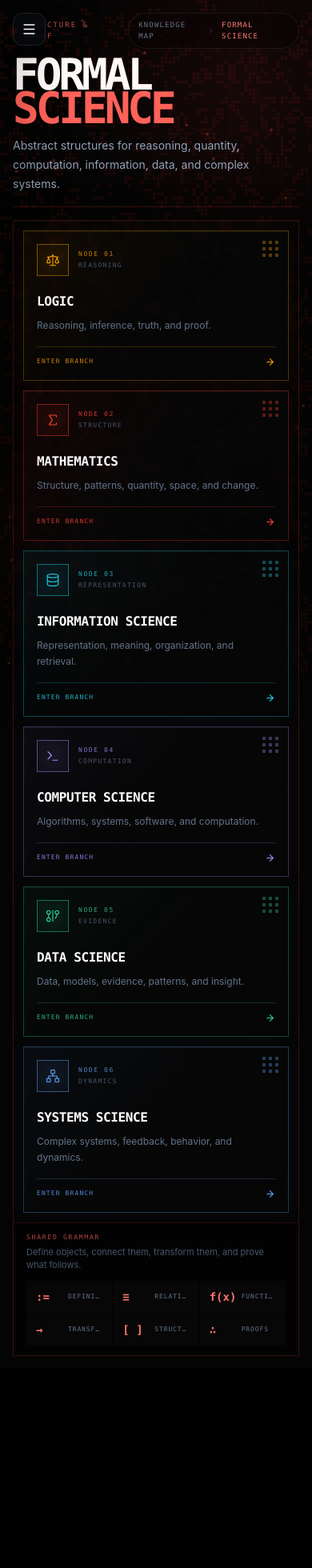
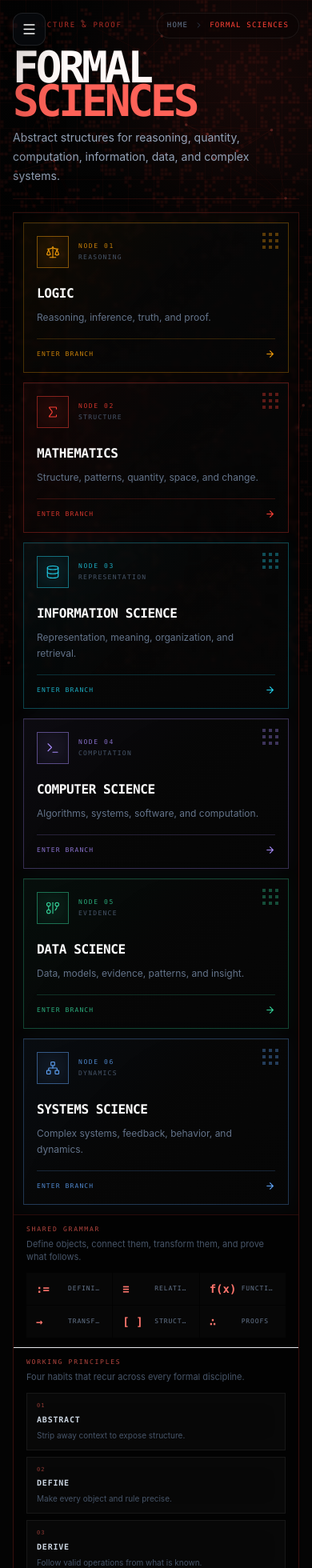
Before and after one commit to nickf723/ed-dev, a Next.js app: page /formal-science in a window 390 px wide. Shown: the top 1960 px of the page at 80% size. Before the commit the page ends 1711 px from the top, so only its background shows below. Built offline with nearby package versions, Linux system fonts and the light colour scheme.

Commit message:
Standardize Formal Sciences header and add principles

```diff
--- a/app/formal-science/_components/FormalScienceHub.tsx
+++ b/app/formal-science/_components/FormalScienceHub.tsx
@@ -5,7 +5,6 @@ import {
   ArrowRight,
   Braces,
   CheckCircle2,
-  ChevronRight,
   CircleDot,
   Database,
   GitGraph,
@@ -15,6 +14,7 @@ import {
   Terminal,
   type LucideIcon,
 } from "lucide-react";
+import DomainPageHeader from "@/app/_components/DomainPageHeader";
 import GameOfLifeBackground from "./GameOfLifeBackground";
 import FormalNetworkBackground from "./NetworkBackground";
 
@@ -61,6 +61,13 @@ const SHARED_GRAMMAR = [
   { token: "∴", label: "Proofs" },
 ] as const;
 
+const FORMAL_PRINCIPLES = [
+  { code: "01", title: "Abstract", detail: "Strip away context to expose structure." },
+  { code: "02", title: "Define", detail: "Make every object and rule precise." },
+  { code: "03", title: "Derive", detail: "Follow valid operations from what is known." },
+  { code: "04", title: "Verify", detail: "Check consistency, proof, or model behavior." },
+] as const;
+
 function buildNodes(nodes: readonly FormalHubNode[]) {
   const byId = new Map(nodes.map((node) => [node.id, node]));
   return NODE_ORDER.map((id) => {
@@ -87,39 +94,32 @@ export default function FormalScienceHub({ nodes }: { nodes: readonly FormalHubN
       <div className="pointer-events-none fixed inset-0 z-[2] opacity-20 [background-image:repeating-linear-gradient(0deg,transparent_0px,transparent_3px,rgba(255,255,255,0.018)_4px)]" />
 
       <div className="relative z-10 mx-auto flex min-h-screen w-full max-w-[1500px] flex-col px-4 py-4 sm:px-6 lg:h-screen lg:min-h-0 lg:px-8 lg:py-5">
-        <header className="shrink-0 border-b border-[#ff4136]/20 pb-4">
-          <div className="flex items-center justify-between gap-4">
-            <div className="flex items-center gap-2 font-mono text-[9px] uppercase tracking-[0.22em] text-[#ff746b]/70">
-              <span className="h-1.5 w-1.5 bg-[#ff4136] shadow-[0_0_10px_rgba(255,65,54,0.9)]" />
-              Structure & proof
-            </div>
-
-            <nav aria-label="Breadcrumb" className="flex items-center gap-2 rounded-full border border-white/[0.07] bg-black/20 px-3 py-2 font-mono text-[9px] uppercase tracking-[0.13em] text-slate-500 backdrop-blur-lg">
-              <Link href="/" className="transition-colors hover:text-[#ff9a94]">Knowledge map</Link>
-              <ChevronRight size={11} className="text-slate-700" />
-              <span className="text-[#ff7c73]">Formal Science</span>
-            </nav>
-          </div>
-
-          <div className="mt-3 grid items-end gap-4 lg:grid-cols-[minmax(0,1fr)_auto]">
-            <div>
-              <h1 className="font-mono text-[clamp(3.4rem,6.5vw,6.8rem)] font-semibold uppercase leading-[0.78] tracking-[-0.075em] text-[#fff9f8]">
-                Formal <span className="text-[#ff6258]">Science</span>
-              </h1>
-              <p className="mt-3 max-w-3xl text-sm leading-6 text-slate-400 sm:text-base">
-                Abstract structures for reasoning, quantity, computation, information, data, and complex systems.
-              </p>
-            </div>
-
-            <div className="hidden items-center gap-2 rounded-full border border-[#ff4136]/20 bg-black/25 px-3 py-2 font-mono text-[9px] uppercase tracking-[0.14em] text-slate-500 backdrop-blur-md lg:flex">
+        <DomainPageHeader
+          breadcrumbs={[
+            { label: "Home", href: "/" },
+            { label: "Formal Sciences" },
+          ]}
+          eyebrow="Structure & Proof"
+          icon={Sigma}
+          accentRgb="255, 65, 54"
+          iconClassName="rounded-none"
+          titleClassName="font-mono text-[clamp(3.4rem,6.5vw,6.8rem)] font-semibold uppercase leading-[0.78] tracking-[-0.075em] text-[#fff9f8]"
+          title={
+            <>
+              Formal <span className="text-[#ff6258]">Sciences</span>
+            </>
+          }
+          subtitle="Abstract structures for reasoning, quantity, computation, information, data, and complex systems."
+          aside={
+            <div className="flex items-center gap-2 rounded-full border border-[#ff4136]/20 bg-black/25 px-3 py-2 font-mono text-[9px] uppercase tracking-[0.14em] text-slate-500 backdrop-blur-md">
               <Stage icon={CircleDot} label="Axioms" />
               <ArrowRight size={11} className="text-[#ff4136]/55" />
               <Stage icon={Braces} label="Rules" />
               <ArrowRight size={11} className="text-[#ff4136]/55" />
               <Stage icon={CheckCircle2} label="Proof" />
             </div>
-          </div>
-        </header>
+          }
+        />
 
         <section className="relative mt-4 shrink-0 overflow-hidden border border-[#ff4136]/20 bg-black/[0.16] shadow-[inset_0_1px_0_rgba(255,255,255,0.035),0_20px_60px_rgba(0,0,0,0.24)] backdrop-blur-[2px]">
           <PanelCorners />
@@ -140,6 +140,7 @@ export default function FormalScienceHub({ nodes }: { nodes: readonly FormalHubN
           </div>
 
           <SharedGrammar />
+          <FormalPrinciples />
         </section>
       </div>
     </main>
@@ -234,6 +235,28 @@ function SharedGrammar() {
   );
 }
 
+function FormalPrinciples() {
+  return (
+    <div className="relative border-t border-[#ff4136]/12 bg-black/[0.26] px-4 py-3 backdrop-blur-md sm:px-5 lg:px-6">
+      <div className="grid gap-3 lg:grid-cols-[210px_minmax(0,1fr)] lg:items-center">
+        <div>
+          <div className="font-mono text-[8px] uppercase tracking-[0.22em] text-[#ff6258]/70">Working principles</div>
+          <p className="mt-1 text-[11px] leading-4 text-slate-600">Four habits that recur across every formal discipline.</p>
+        </div>
+        <div className="grid gap-2 sm:grid-cols-2 xl:grid-cols-4">
+          {FORMAL_PRINCIPLES.map((principle) => (
+            <div key={principle.title} className="border border-white/[0.06] bg-white/[0.025] px-3 py-2.5 backdrop-blur-md">
+              <div className="font-mono text-[7px] uppercase tracking-[0.15em] text-[#ff6258]/55">{principle.code}</div>
+              <div className="mt-1 font-mono text-[10px] font-semibold uppercase tracking-[0.08em] text-slate-300">{principle.title}</div>
+              <p className="mt-1 text-[10px] leading-4 text-slate-600">{principle.detail}</p>
+            </div>
+          ))}
+        </div>
+      </div>
+    </div>
+  );
+}
+
 function Stage({ icon: Icon, label }: { icon: LucideIcon; label: string }) {
   return <span className="inline-flex items-center gap-1.5"><Icon size={11} className="text-[#ff6258]" /><span>{label}</span></span>;
 }
```
